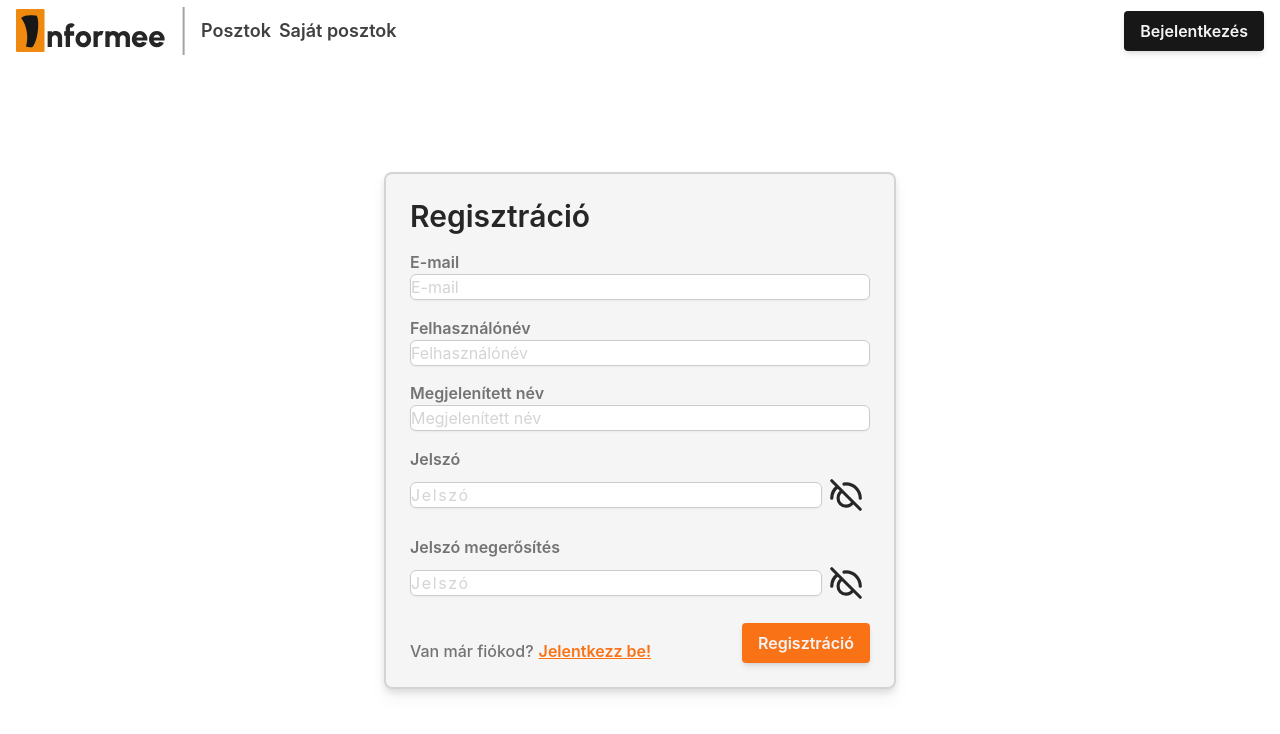
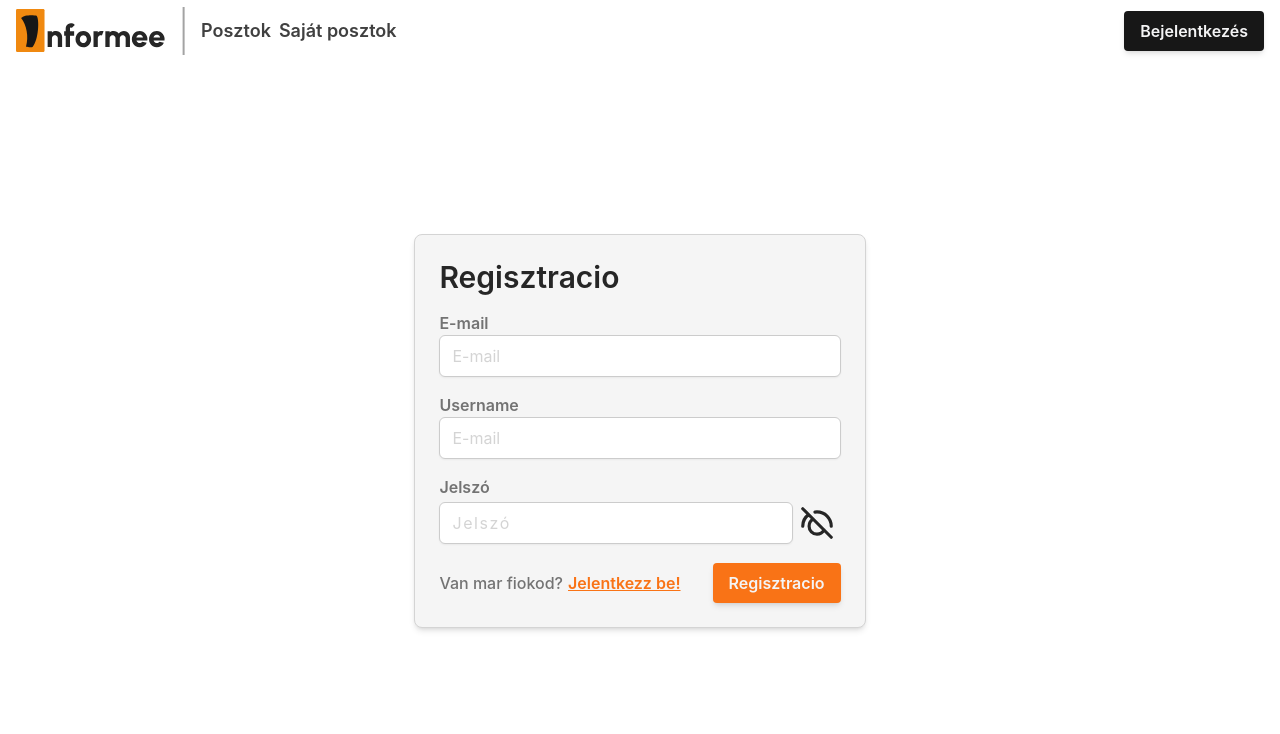
Before and after one commit to WR0NGTH3HU4/Informee, a Vue app: page /regisztracio in a window 1280 px wide. Shown: the top 734 px of the page. Built offline with nearby package versions, Linux system fonts and the light colour scheme; what tailwindcss-animated would draw is missing.

Commit message:
megtobb route cleanup + regisztracio design

```diff
--- a/src/router/index.ts
+++ b/src/router/index.ts
@@ -55,9 +55,9 @@ const router = createRouter({
       meta: { public: true }
     },
     {
-      path: '/login',
-      name: 'Login',
-      component: () => import('../views/Login.vue'),
+      path: '/bejelentkezes',
+      name: 'Bejelentkezes',
+      component: () => import('../views/Bejelentkezes.vue'),
       meta: {
         public: true
       }
--- a/src/views/Login.vue
+++ b/src/views/Bejelentkezes.vue
@@ -57,7 +57,7 @@
                 </div>
             </div>
             <div class="flex flex-row justify-between content-center items-center w-full gap-8">
-                <h5 class="text-neutral-500 font-medium flex flex-row">Nincs még fiókod?<RouterLink to="/Registration"><h5 class="text-orange-500 underline" id="Reg">Regisztrálj!</h5></RouterLink></h5>
+                <h5 class="text-neutral-500 font-medium flex flex-row">Nincs még fiókod?<RouterLink to="Regisztracio"><h5 class="text-orange-500 underline" id="Reg">Regisztrálj!</h5></RouterLink></h5>
                 <Button text="Bejelentkezés" type="primary" @click.prevent="onLogIn"></Button>
             </div>
         </div>
--- a/src/views/Regisztracio.vue
+++ b/src/views/Regisztracio.vue
@@ -15,44 +15,43 @@
 
     let passShown = ref<boolean>(false);
     let passConfShown = ref<boolean>(false);
+
     const onPasswdShown = () =>{
-
         passShown.value =!passShown.value
-
     }
 
     const onPasswdConfShown = () =>{
         passConfShown.value =! passConfShown.value
     }
+
+    function onSignUp() {
+
+    }
+
     onMounted(()=>{
         passShown.value = false
         passConfShown.value = false
     })
 </script>
+
 <template>
-
-        <div class="RegContainer">
-            <div class="loginWindow">
-
-            <div class="TitleContainer">
-                <h1 class="" id="Title">Regisztráció</h1>
+    <main class="flex justify-center items-center h-full">
+        <div class="flex flex-col p-6 bg-neutral-100 shadow-md justify-between items-center content-center border border-neutral-300 rounded-lg gap-4">
+            <div class="w-full flex justify-start">
+                <h1 class="text-neutral-800 text-3xl" id="Title">Regisztracio</h1>
             </div>
             <div class="InputContainer">
                 <h3 class="inputName">E-mail</h3>
-                    <Input class="input" placeholder="E-mail" v-model="Email"/>
+                <Input type="text" id="email" placeholder="E-mail" v-model="Email"/>
             </div>
             <div class="InputContainer">
-                    <h3 class="inputName">Felhasználónév</h3>
-                    <Input class="input" placeholder="Felhasználónév" v-model="UserName"/>
-                </div>
-                <div class="InputContainer">
-                    <h3 class="inputName">Megjelenített név</h3>
-                    <Input class="input" placeholder="Megjelenített név" v-model="DisplayName"/>
+                <h3 class="inputName">Username</h3>
+                <Input type="text" id="email" placeholder="E-mail" v-model="Email"/>
             </div>
             <div class="InputContainer">
                 <h3 class="inputName">Jelszó</h3>
                 <div class="passwdCon">
-                        <Input :type="passShown ? 'text' : 'password'" class="passwd" :class="{'hide': !passShown}" placeholder="Jelszó" v-model="Passwd"/>
+                    <Input :type="passShown ? 'text' : 'password'" id="passwdinput" :class="{'hide' : !passShown}" placeholder="Jelszó" v-model="Passwd"/>
                     <div v-if="passShown" class="PasswdSVG">
                         <passwdShown @click.prevent="onPasswdShown" class="show"/>
                     </div>
@@ -61,85 +60,41 @@
                     </div>
                 </div>
             </div>
-                <div class="InputContainer">
-                    <h3 class="inputName">Jelszó megerősítés</h3>
-                    <div class="passwdCon">
-                        <Input :type="passConfShown ? 'text' : 'password'" class="passwd" :class="{'hide': !passConfShown}" placeholder="Jelszó" v-model="PasswdConf"/>
-                        <div v-if="passConfShown" class="PasswdSVG">
-                            <passwdShown @click.prevent="onPasswdConfShown" class="show"/>
-                        </div>
-                        <div v-else class="PasswdSVG">
-                            <passwdHidden @click.prevent="onPasswdConfShown" class="show"/>
+            <div class="flex flex-row justify-between content-center items-center w-full gap-8">
+                <h5 class="text-neutral-500 font-medium flex flex-row">Van mar fiokod?<RouterLink to="Bejelentkezes"><h5 class="text-orange-500 underline" id="Reg">Jelentkezz be!</h5></RouterLink></h5>
+                <Button text="Regisztracio" type="primary" @click.prevent="onSignUp"></Button>
             </div>
         </div>
+    </main>
+</template>
 
-                </div>
-
-                <!--PassWd input field-->
-
-                <div class="GoToPages flex flex-row justify-between content-center items-end">
-
-                    <h5 class="text-neutral-500 font-medium flex flex-row">Van már fiókod?<RouterLink to="/Login"><h5 class="text-orange-500 underline" id="Reg">Jelentkezz be!</h5></RouterLink></h5>
-                    <!--Login button-->
-                    <Button text="Regisztráció" type="primary"></Button>
-                </div>
-
-
-            </div>
-        </div>
-
-    <!--</div> -->
-    <!--Footer-->
-
-</template>
 <style scoped lang="scss">
-    *{
-        margin: 0;
-        padding: 0;
-    }
-    .loginWindow{
-        @apply rounded-lg border-2 border-neutral-300 bg-neutral-100 drop-shadow-lg flex flex-col justify-between items-center content-center;
-        width: 40%;
-        height: 70%;
-        padding: 1.5rem;
-    }
-    .GoToPages{
-        @apply w-full;
-    }
-    .InputContainer {
+    .InputContainer{
         @apply w-full flex flex-col justify-center content-center;
     }
-    .TitleContainer{
-        @apply w-full flex justify-start
-    }
-    .RegContainer{
-        @apply flex flex-col justify-center content-center items-center h-screen
-    }
     .inputName{
-        @apply text-neutral-500
+        @apply text-neutral-500;
     }
     .passwdCon{
-        @apply flex flex-row justify-between content-center items-center w-full
+        @apply flex flex-row justify-between content-center items-center w-full;
     }
     .show{
         width: 3rem;
         height: 3rem;
         padding: 5px;
     }
-    .passwd{
+
+    #email{
+        width: 100%;
+    }
+    #passwdinput{
         @apply tracking-normal;
         width: 90%;
         &.hide{
-            @apply tracking-widest
+            @apply tracking-widest;
         }
     }
     #Reg{
         padding-left: 5px;
     }
-    #Title{
-        @apply text-neutral-800 text-3xl
-    }
-    .input{
-        @apply w-full
-    }
 </style>
```
Lines whose indentation alone changed are shown as unchanged.
